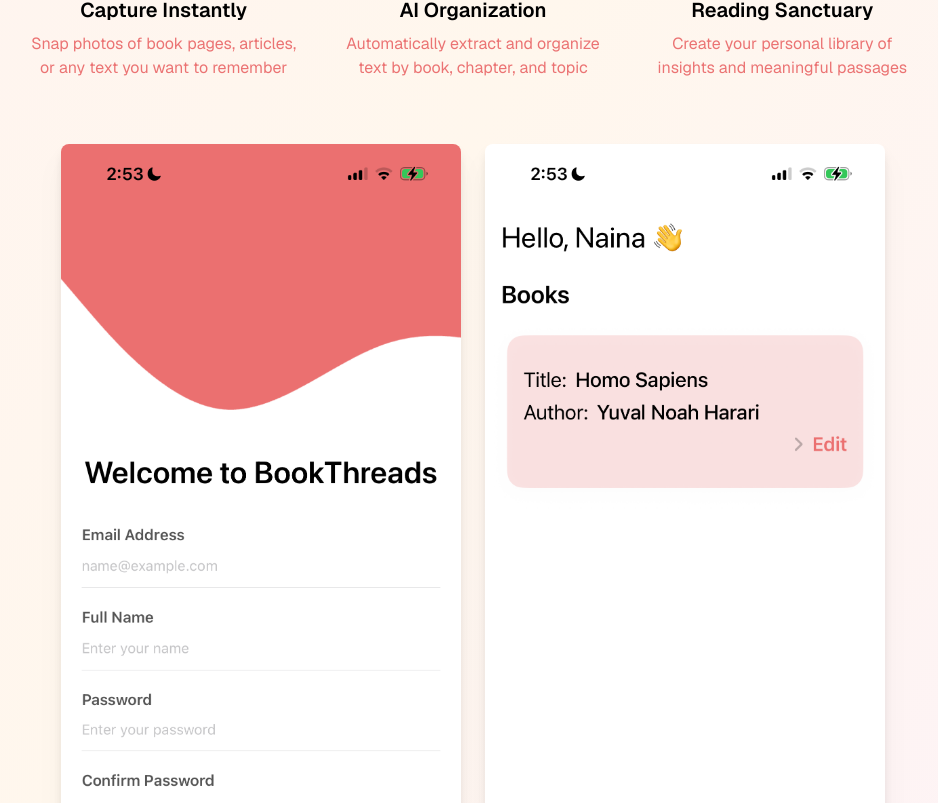
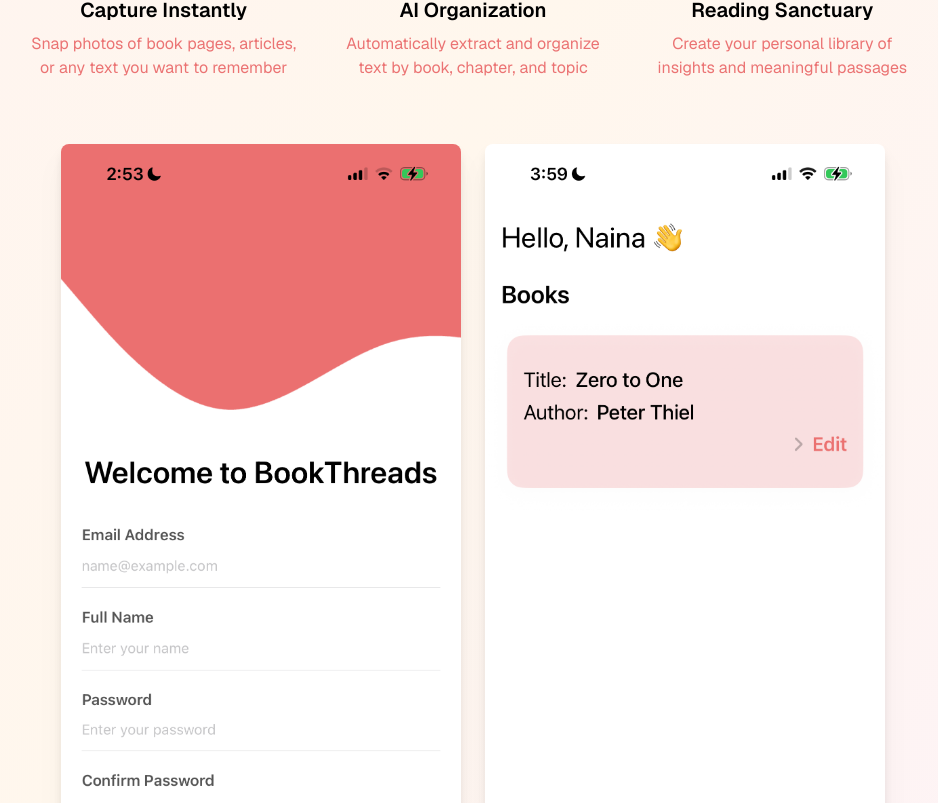
Before and after one commit to bloomberg-sudo-dev/booknotes-landing-page, a Next.js app: page / in a window 1280 px wide. Shown: the part 915-1718 px from the top of the page, without its empty margins (167-1105 px from the left). Built offline with nearby package versions, Linux system fonts and the light colour scheme.

Commit message:
Update page.tsx

```diff
--- a/app/page.tsx
+++ b/app/page.tsx
@@ -203,7 +203,7 @@ export default function WaitlistPage() {
                 className="drop-shadow-xl rounded-lg"
               />
               <Image
-                src="/BookThreads books.PNG"
+                src="/BookThreads books.jpeg"
                 alt="BookThreads app demo showing sign-in screen"
                 width={400}
                 height={300}
```
